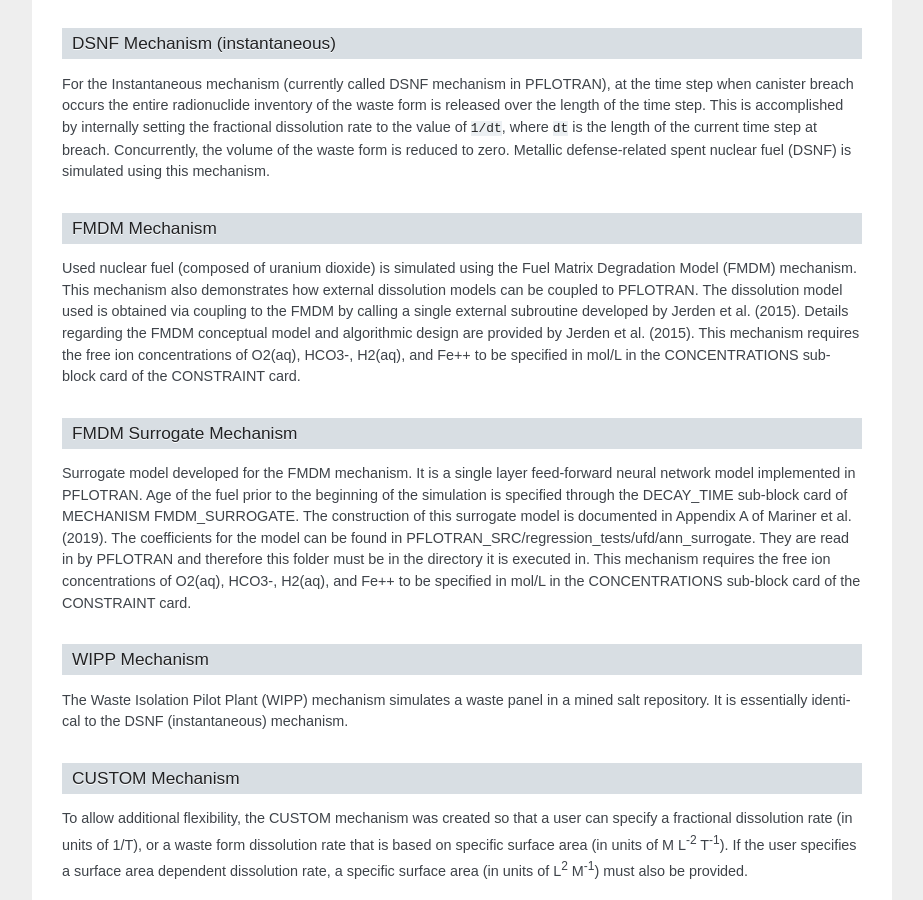
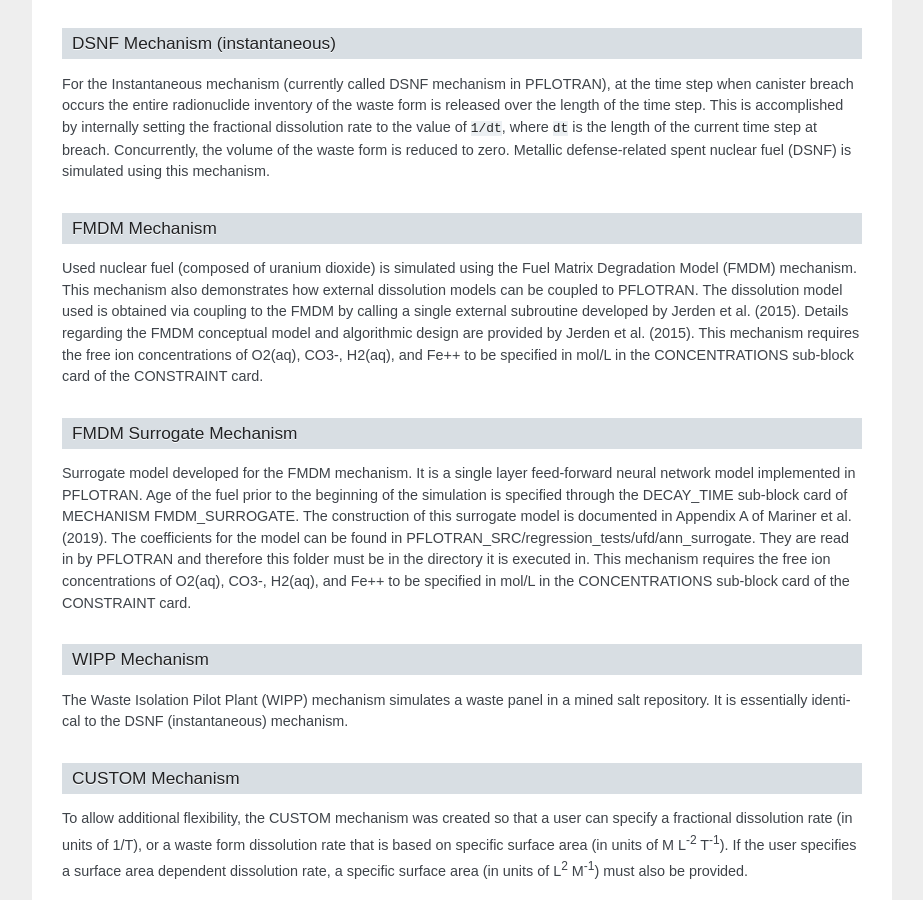
Before and after one commit to Miracloon/pflotran-documentation, a Sphinx documentation site: the page built from source/theory_guide/pm_waste_form.rst, in a window 1280 px wide and 900 px high, scrolled down 2661 px. Shown: the whole window, without its empty margins (318-1241 px from the left). Built offline with Sphinx 7.4.7, drawn with Linux system fonts in a browser that asks for light colours.

Commit message:
updated fmdm/fmdm surrogate mechanism docs

```diff
--- a/source/theory_guide/pm_waste_form.rst
+++ b/source/theory_guide/pm_waste_form.rst
@@ -187,9 +189,11 @@ how external dissolution models can be coupled to PFLOTRAN. The dissolution
 model used is obtained via coupling to the FMDM by calling a single external
 subroutine developed by Jerden et al. (2015). Details regarding the FMDM
 conceptual model and algorithmic design are provided by Jerden et al. (2015).
-This mechanism requires the free ion concentrations of O2(aq), HCO3-, H2(aq),
+This mechanism requires the free ion concentrations of O2(aq), CO3-, H2(aq),
 and Fe++ to be specified in mol/L in the CONCENTRATIONS sub-block card
 of the CONSTRAINT card.
+
+.. _FMDM Surrogate Mechanism:
 
 FMDM Surrogate Mechanism
 ........................
@@ -201,7 +205,7 @@ model is documented in Appendix A of Mariner et al. (2019). The coefficients
 for the model can be found in PFLOTRAN_SRC/regression_tests/ufd/ann_surrogate.
 They are read in by PFLOTRAN and therefore this folder must be in the
 directory it is executed in. This mechanism requires the free ion concentrations
-of O2(aq), HCO3-, H2(aq), and Fe++ to be specified in mol/L in the
+of O2(aq), CO3-, H2(aq), and Fe++ to be specified in mol/L in the
 CONCENTRATIONS sub-block card of the CONSTRAINT card.
 
 WIPP Mechanism
```
Also changed, not shown: other parts of source/theory_guide/pm_waste_form.rst (+2 -0 lines), source/user_guide/cards/process_model_cards/waste_form_general_card.rst (+7 -0 lines).
